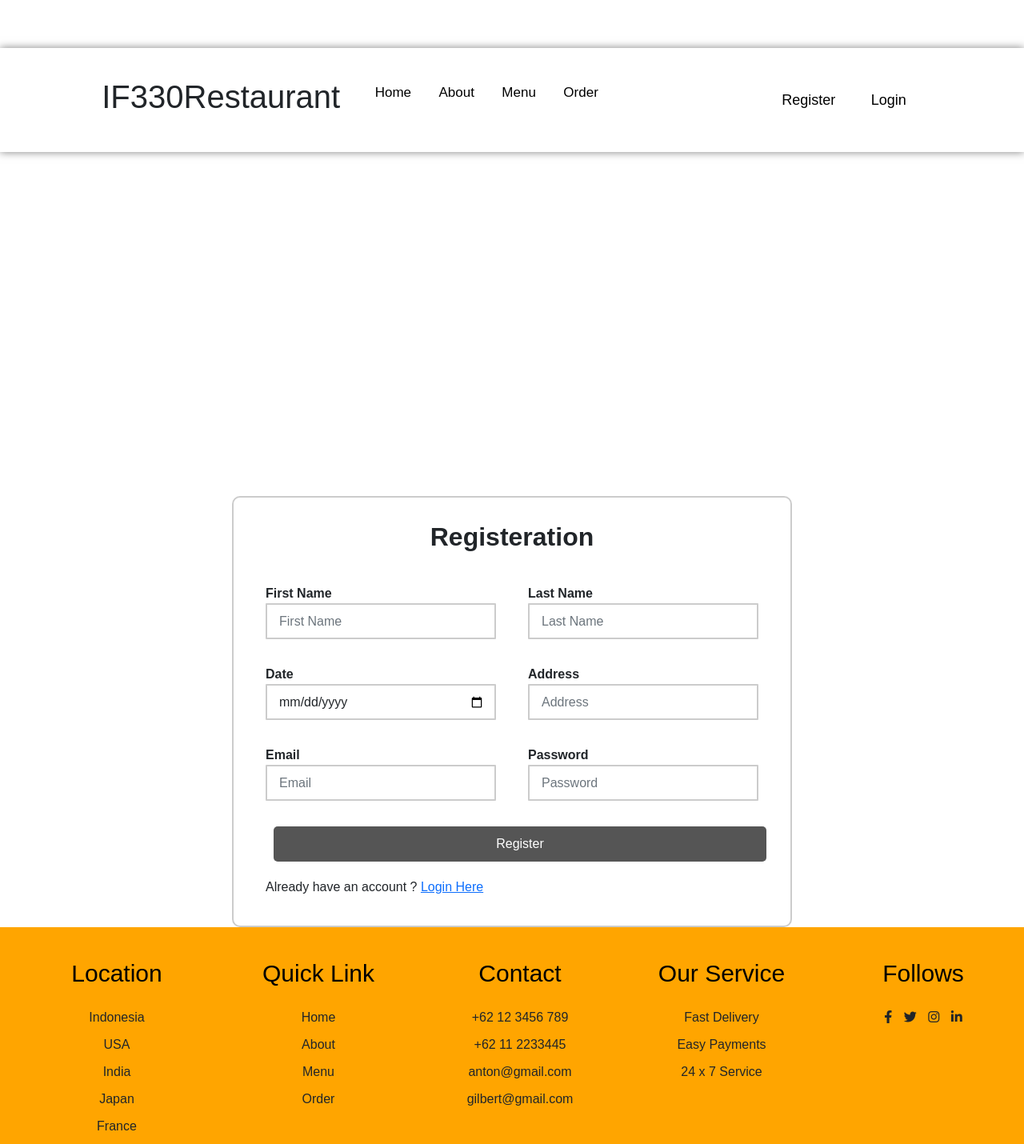
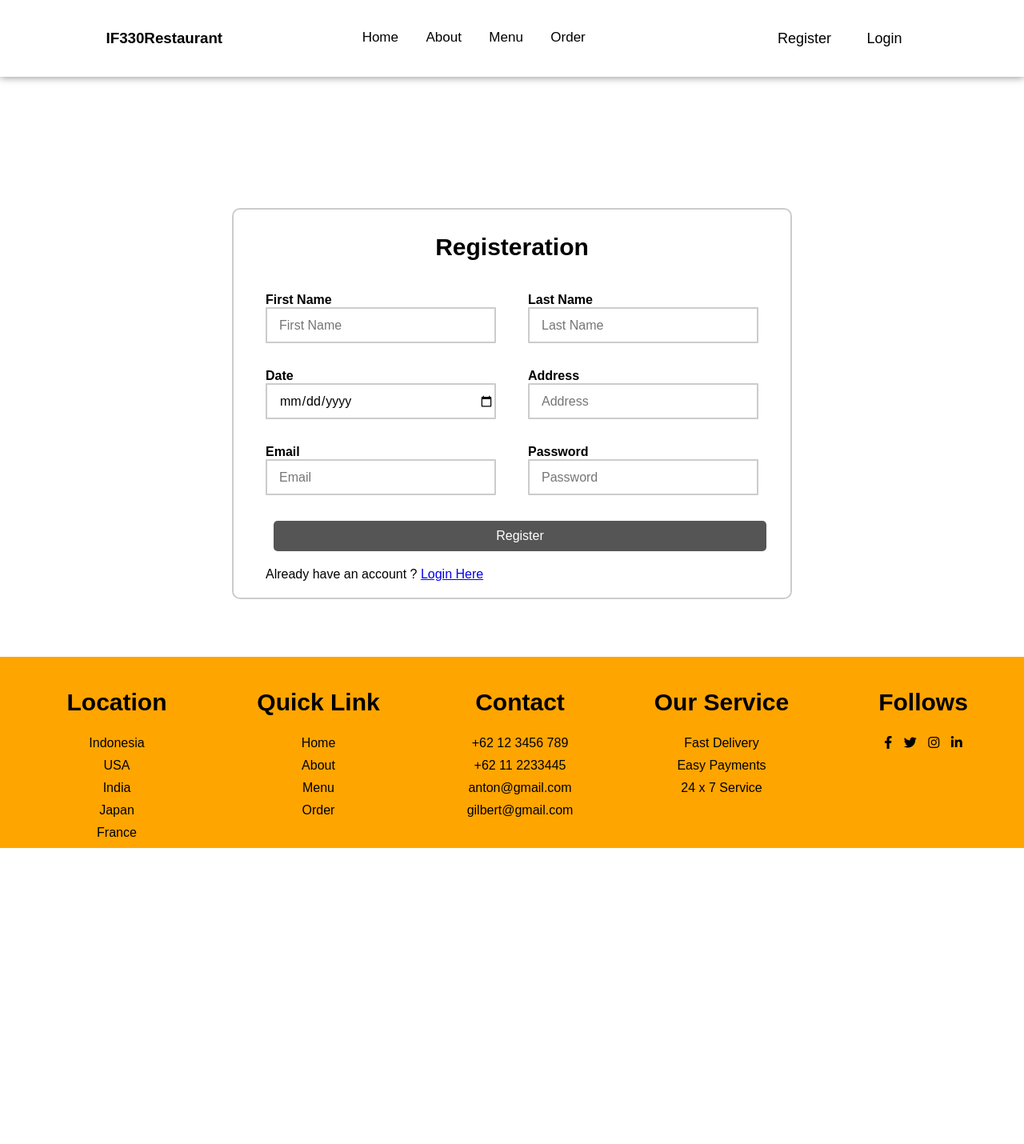
Before and after one commit to Giltp/WebProg_UTS_Lecture, a PHP site: page /HTML/regis.php in a window 1280 px wide. Shown: the whole page at 80% size. After the commit the page ends 1060 px from the top, so only its background shows below. Run offline with PHP 8.4, Linux system fonts and the light colour scheme; some libraries are stand-ins or nearby versions.

Commit message:
Update regis.php

```diff
--- a/HTML/regis.php
+++ b/HTML/regis.php
@@ -12,11 +12,12 @@ if (isset($_SESSION["user"])) {
     <meta http-equiv="X-UA-Compatible" content="IE=edge">
     <meta name="viewport" content="width=device-width, initial-scale=1.0">
     <title>Registration Form</title>
-    <link rel="stylesheet" href="https://cdn.jsdelivr.net/npm/bootstrap@5.2.2/dist/css/bootstrap.min.css" integrity="sha384-Zenh87qX5JnK2Jl0vWa8Ck2rdkQ2Bzep5IDxbcnCeuOxjzrPF/et3URy9Bv1WTRi" crossorigin="anonymous">
+    <link href="https://cdn.datatables.net/1.13.6/css/jquery.dataTables.min.css" rel="stylesheet">
+    <link rel="stylesheet" href="https://cdnjs.cloudflare.com/ajax/libs/font-awesome/6.1.1/css/all.min.css" integrity="sha512-KfkfwYDsLkIlwQp6LFnl8zNdLGxu9YAA1QvwINks4PhcElQSvqcyVLLD9aMhXd13uQjoXtEKNosOWaZqXgel0g==" crossorigin="anonymous" referrerpolicy="no-referrer" />
 </head>
 
 <body>
-    <?
+    <?php
         include 'Header.php';
     ?>
     <div class="container">
@@ -103,14 +104,13 @@ if (isset($_SESSION["user"])) {
                 <p>Already have an account ? <a href="login.php">Login Here</a></p>
             </div>
         </form>
-    </div>
+    </div><br><br><br><br>
+    <?php
+        include 'Footer.php';
+    ?>
 </body>
-<?
-    include 'Footer.php';
-?>
 <style>
     body {
-        margin-top: 60px;
         flex-direction: column;
     }
 
@@ -118,6 +118,7 @@ if (isset($_SESSION["user"])) {
         align-items: center;
         justify-content: center;
         display: flex;
+        margin-top: -300px;
     }
 
     .container form .regis {
@@ -161,6 +162,7 @@ if (isset($_SESSION["user"])) {
         text-align: center;
         margin-bottom: 20px;
         margin-top: 10px;
+        font-size: 30px;
     }
 
     .from-btn {
@@ -178,6 +180,7 @@ if (isset($_SESSION["user"])) {
         width: 100%;
         margin-top: 20px;
         margin-bottom: 20px;
+        font-size: 16px;
     }
 
     input[type=submit]:hover {
```
